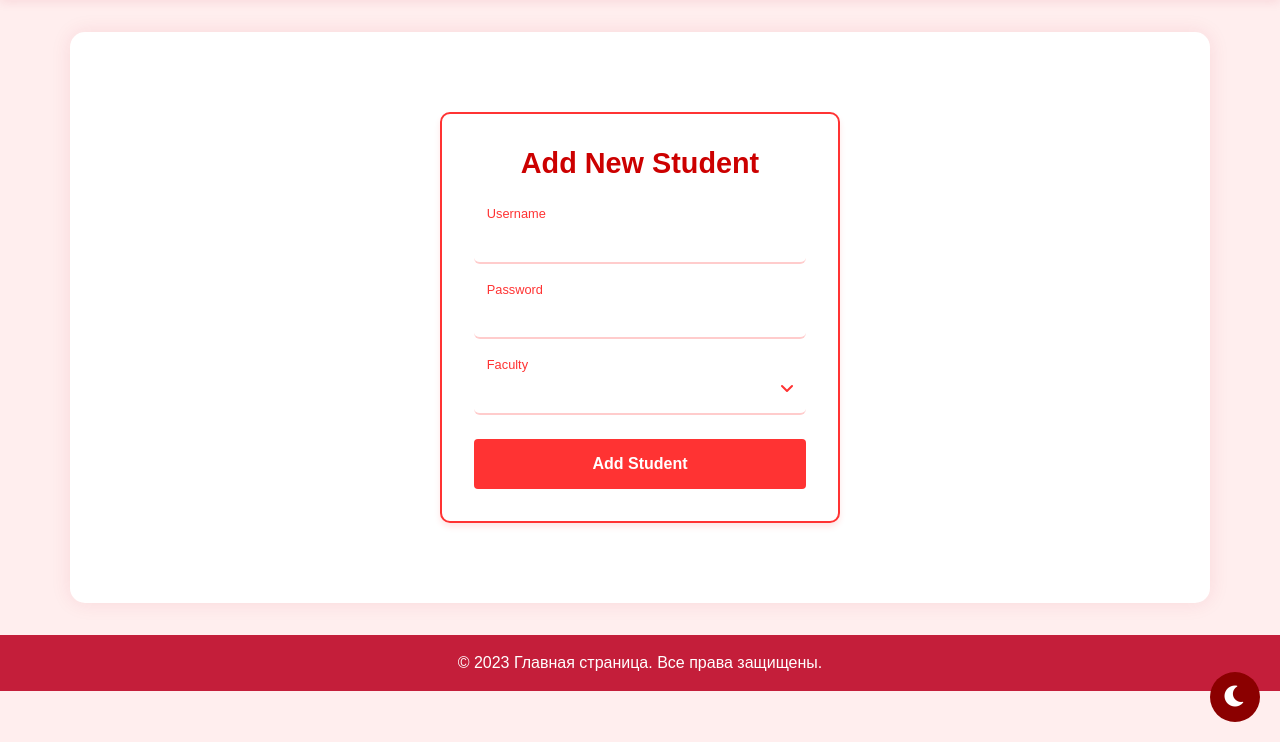
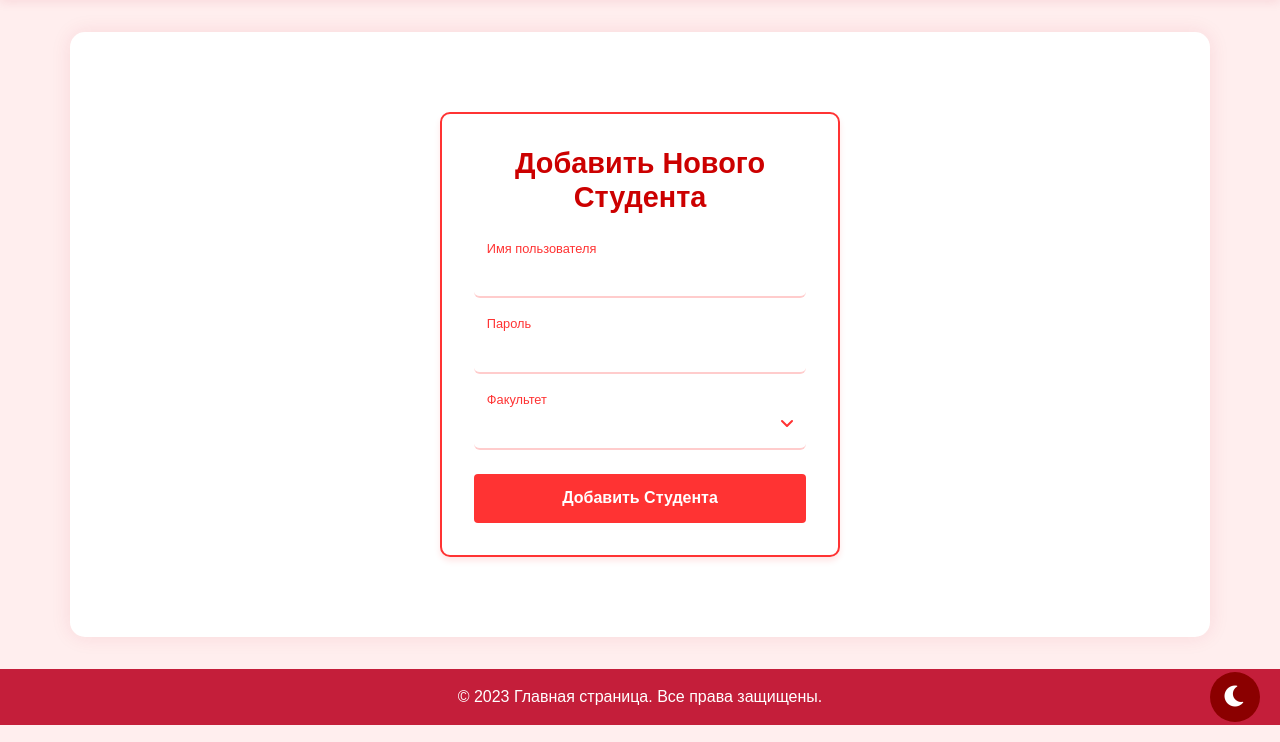
Before and after one commit to amakika/MetaAttendance, a Django app: page /add_student/ in a window 1280 px wide. Shown: the part 58-800 px from the top of the page. Run offline with Django 5.2, Linux system fonts and the light colour scheme; a user stored in the database is signed in; data comes from the database, SQL or seed files in the repository; some libraries are stand-ins or nearby versions.

Commit message:
Update add_student.html

```diff
--- a/attendance/templates/attendance/add_student.html
+++ b/attendance/templates/attendance/add_student.html
@@ -1,19 +1,19 @@
 {% extends 'attendance/base.html' %}
 
-{% block title %}Add Student{% endblock %}
+{% block title %}Добавить Студента{% endblock %}
 
 {% block content %}
 <div class="add-student-container">
-    <h2>Add New Student</h2>
+    <h2>Добавить Нового Студента</h2>
     <form method="post" class="student-form">
         {% csrf_token %}
         <div class="form-group">
             <input type="text" class="form-control" id="username" name="username" required>
-            <label for="username">Username</label>
+            <label for="username">Имя пользователя</label>
         </div>
         <div class="form-group">
             <input type="password" class="form-control" id="password" name="password" required>
-            <label for="password">Password</label>
+            <label for="password">Пароль</label>
         </div>
         <div class="form-group">
             <select class="form-control" id="faculty" name="faculty" required>
@@ -22,9 +22,9 @@
                     <option value="{{ faculty.id }}">{{ faculty.name }}</option>
                 {% endfor %}
             </select>
-            <label for="faculty">Faculty</label>
+            <label for="faculty">Факультет</label>
         </div>
-        <button type="submit" class="btn btn-primary">Add Student</button>
+        <button type="submit" class="btn btn-primary">Добавить Студента</button>
     </form>
 </div>
 
```
